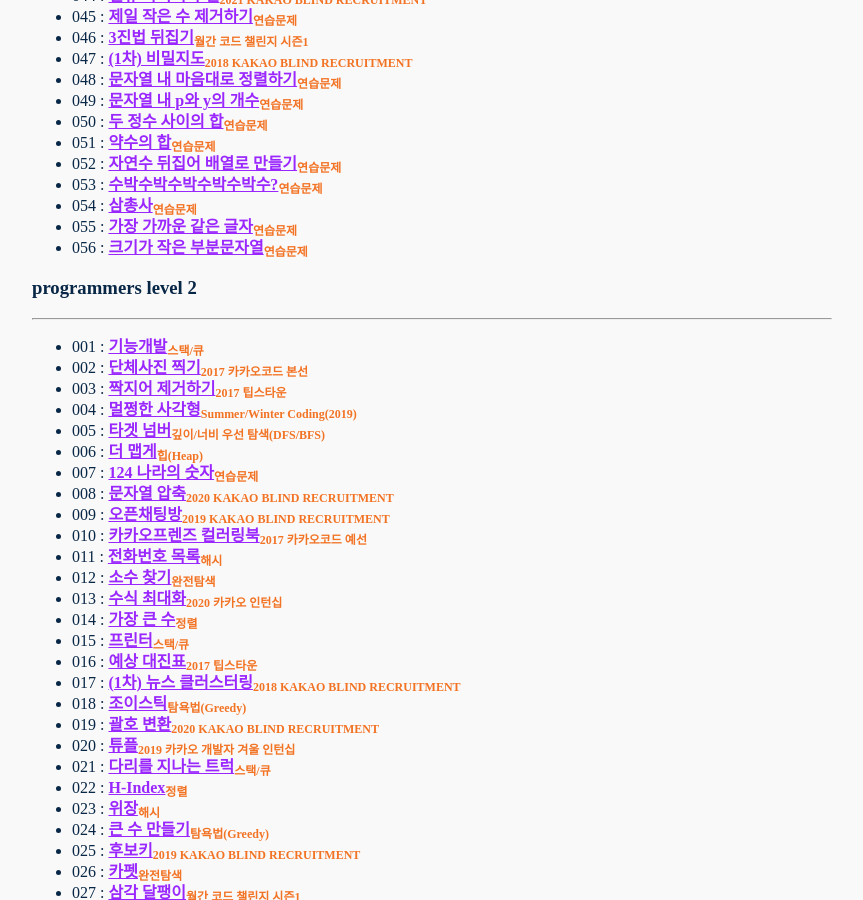
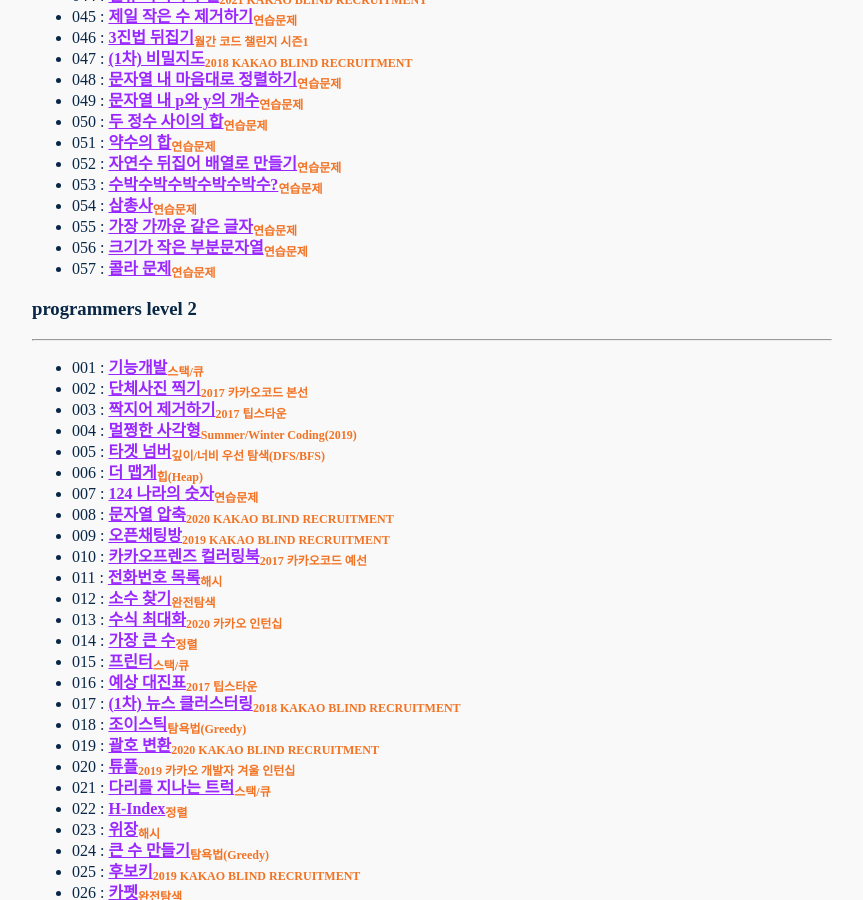
Before and after one commit to nimkoes/portfolio, a Jekyll site: the page built from _posts/2021-04-30-Algorithm-Problem.md, in a window 1280 px wide and 900 px high, scrolled down 6727 px. Shown: the whole window, without its empty margins (208-1071 px from the left). Built offline with Jekyll 4.4.1, drawn with Linux system fonts in a browser that asks for light colours.

Commit message:
문제 풀이

```diff
--- a/_posts/2021-04-30-Algorithm-Problem.md
+++ b/_posts/2021-04-30-Algorithm-Problem.md
@@ -234,6 +234,7 @@ author: "nimkoes"
 - 054 : [**<u>삼총사</u>**<sub>연습문제</sub>][link_level_1_054]
 - 055 : [**<u>가장 가까운 같은 글자</u>**<sub>연습문제</sub>][link_level_1_055]
 - 056 : [**<u>크기가 작은 부분문자열</u>**<sub>연습문제</sub>][link_level_1_056]
+- 057 : [**<u>콜라 문제</u>**<sub>연습문제</sub>][link_level_1_057]
 
 
 ### programmers level 2
@@ -477,6 +478,7 @@ author: "nimkoes"
 [link_level_1_054]:https://github.com/nimkoes/Algorithm_Solutions/blob/master/src/com/nimkoes/programmers/level1/Solution_054.java
 [link_level_1_055]:https://github.com/nimkoes/Algorithm_Solutions/blob/master/src/com/nimkoes/programmers/level1/Solution_055.java
 [link_level_1_056]:https://github.com/nimkoes/Algorithm_Solutions/blob/master/src/com/nimkoes/programmers/level1/Solution_056.java
+[link_level_1_057]:https://github.com/nimkoes/Algorithm_Solutions/blob/master/src/com/nimkoes/programmers/level1/Solution_057.java
 
 [link_level_2_001]:https://github.com/nimkoes/Algorithm_Solutions/blob/master/src/com/nimkoes/programmers/level2/Solution_001.java
 [link_level_2_002]:https://github.com/nimkoes/Algorithm_Solutions/blob/master/src/com/nimkoes/programmers/level2/Solution_002.java
```
